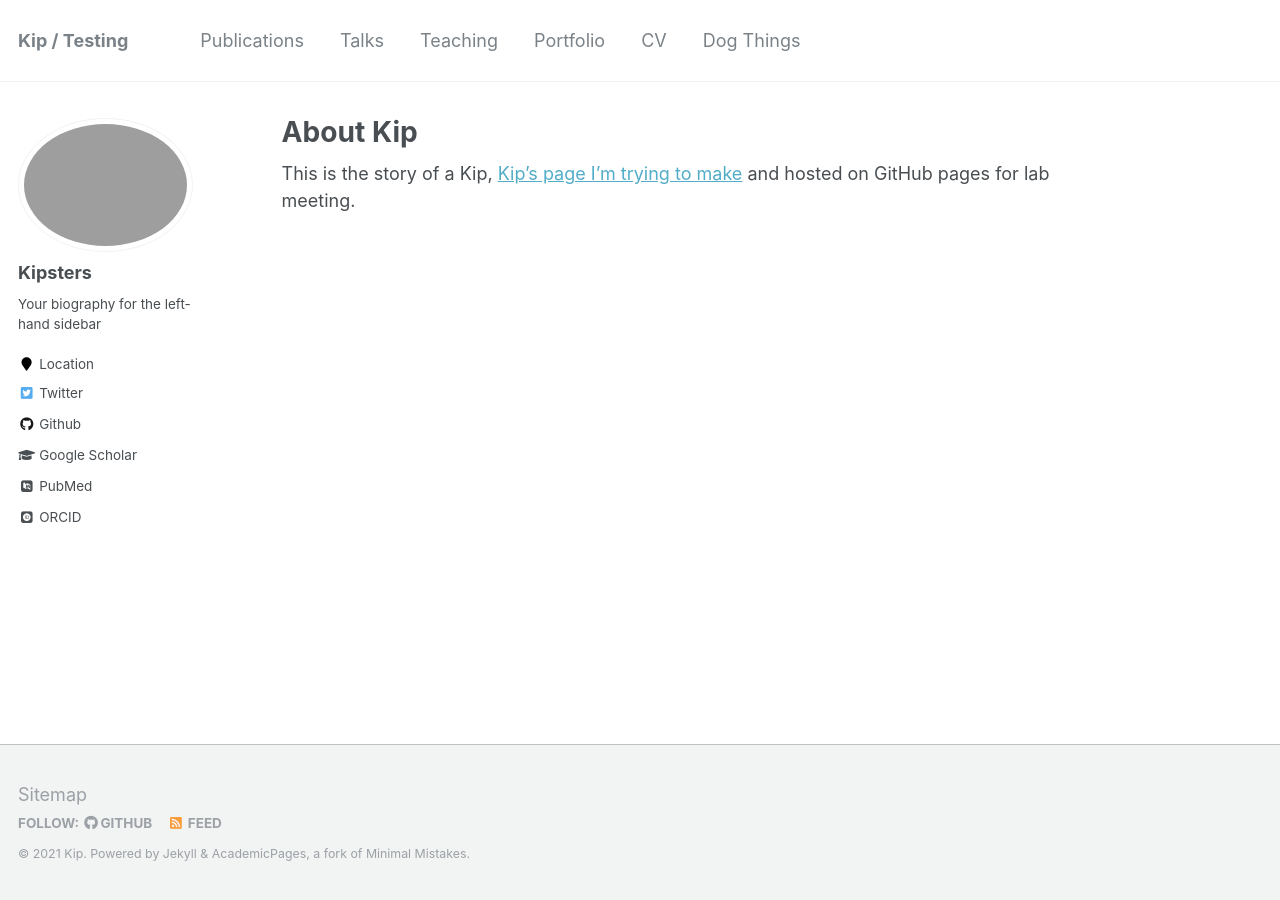
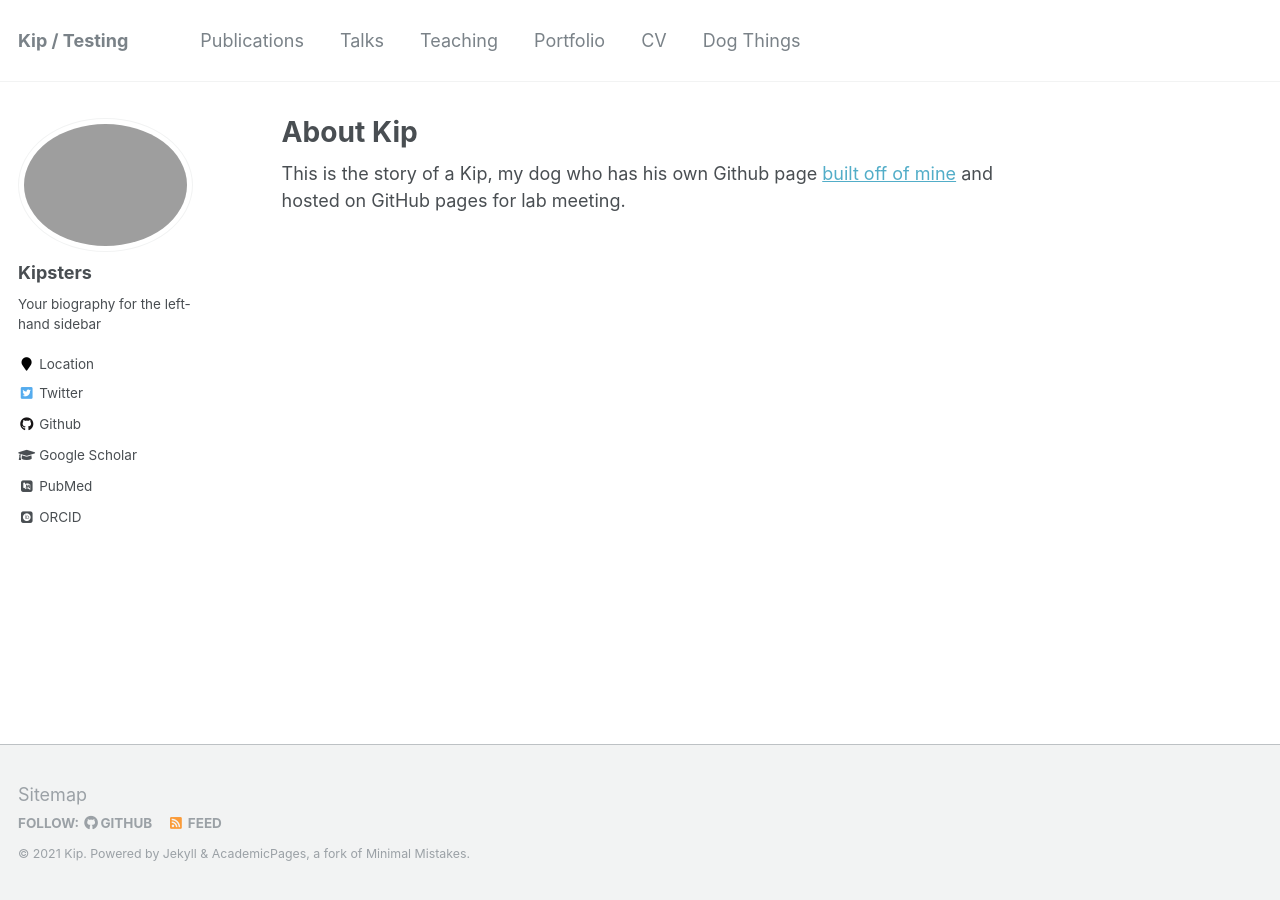
Before and after one commit to akfraik/Kiphub, a Jekyll site: the page built from _pages/about.md, in a window 1280 px wide. Built offline with Jekyll 4.4.1, drawn with Linux system fonts in a browser that asks for light colours; some web fonts are replaced.

Commit message:
Update about.md

```diff
--- a/_pages/about.md
+++ b/_pages/about.md
@@ -8,4 +8,4 @@ redirect_from:
   - /about.html
 ---
 
-This is the story of a Kip, [Kip's page I'm trying to make](https://github.com/akfraik.github.io/kiphub) and hosted on GitHub pages for lab meeting.
+This is the story of a Kip, my dog who has his own Github page [built off of mine](https://akfraik.github.io/) and hosted on GitHub pages for lab meeting.
```
